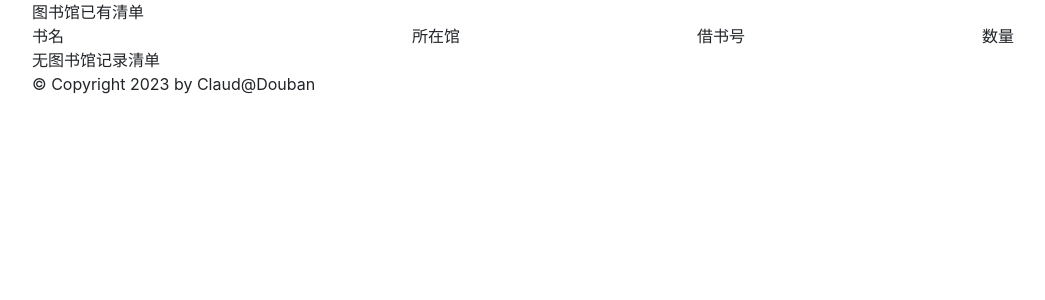
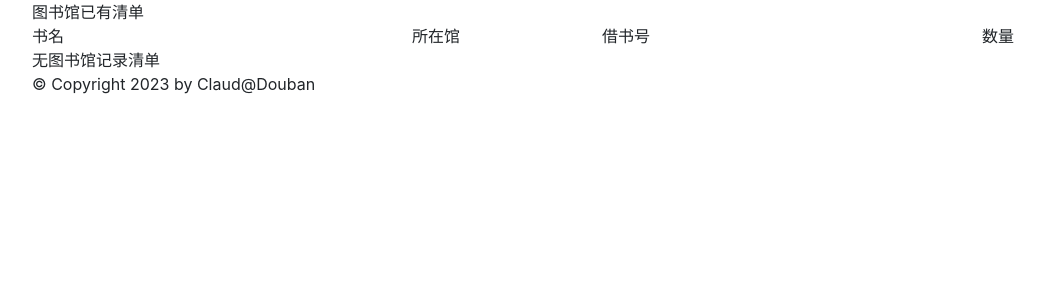
Before and after one commit to shinemoon/doubanLibMapping, a Python web app: template templates/template.html in a window 1280 px wide. Shown: the top 300 px of the page, without its empty margins (53-1098 px from the left). Run offline with Jinja, Linux system fonts and the light colour scheme; the template is opened without the code that fills it, so the values that code supplies are empty; some libraries are stand-ins or nearby versions.

Commit message:
adjust format

```diff
--- a/templates/template.html
+++ b/templates/template.html
@@ -35,10 +35,10 @@
         <div class="col-4  bkname">
             书名
         </div>
-        <div class="col-3  bkloc">
+        <div class="col-2  bkloc">
             所在馆
         </div>
-        <div class="col-3  bkid">
+        <div class="col-4  bkid">
             借书号
         </div>
         <div class="col-2  bookcnt">
@@ -55,10 +55,10 @@
         <div class="col-4  bkname">
             <a href={{book.dblink}}>{{ book.name}}</a>
         </div>
-        <div class="col-3  bkloc">
+        <div class="col-2  bkloc">
          {{ book.bookinfo.loc}}
         </div>
-        <div class="col-3  bkid">
+        <div class="col-4  bkid">
          {{ book.bookinfo.ID}}
         </div>
         <div class="col-2  bookcnt">
```
